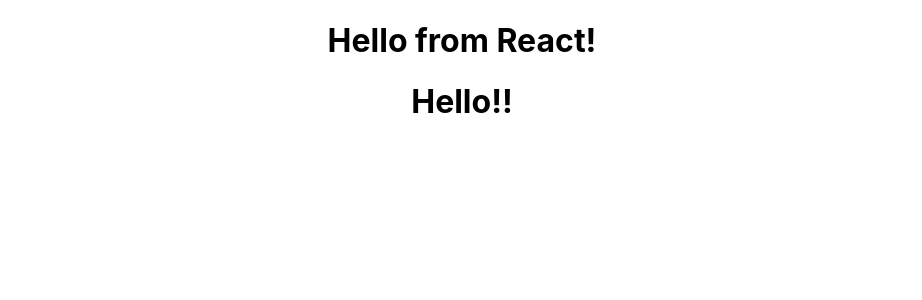
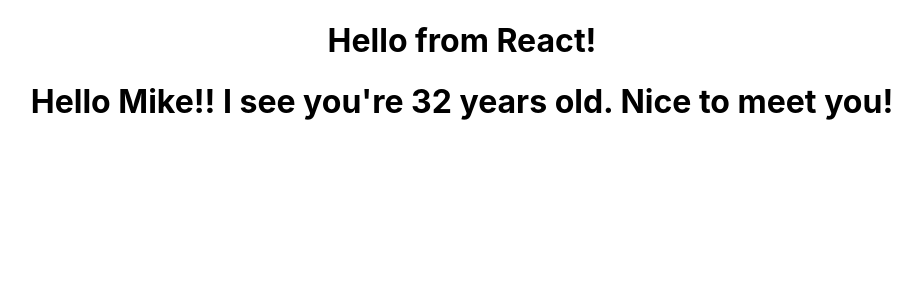
Before and after one commit to quiltingcode/gitpod-react, a React (Create React App) app in the folder my-app/: page / in a window 1280 px wide. Shown: the top 300 px of the page, without its empty margins (178-1100 px from the left). Built offline with nearby package versions, Linux system fonts and the light colour scheme.

Commit message:
Add props

```diff
--- a/my-app/src/App.js
+++ b/my-app/src/App.js
@@ -7,7 +7,7 @@
   return (
     <div className="App">
       <FunctionalGreeting />
-      <FunctionalGreetingWithProps />
+      <FunctionalGreetingWithProps greeting="Nice to meet you!" name="Mike" age="32" />
     </div>
   );
 }
--- a/my-app/src/components/FunctionalGreetingWithProps.js
+++ b/my-app/src/components/FunctionalGreetingWithProps.js
@@ -1,7 +1,11 @@
 import React from "react";
 
 
-const FunctionalGreetingWithProps = () => <h1>Hello!!</h1>;
+const FunctionalGreetingWithProps = (props) => {
+    console.log(props);
+    return <h1>Hello {props.name}!! I see you're {props.age} years old. {props.greeting}</h1>;
+}
+
 
 
 
```
